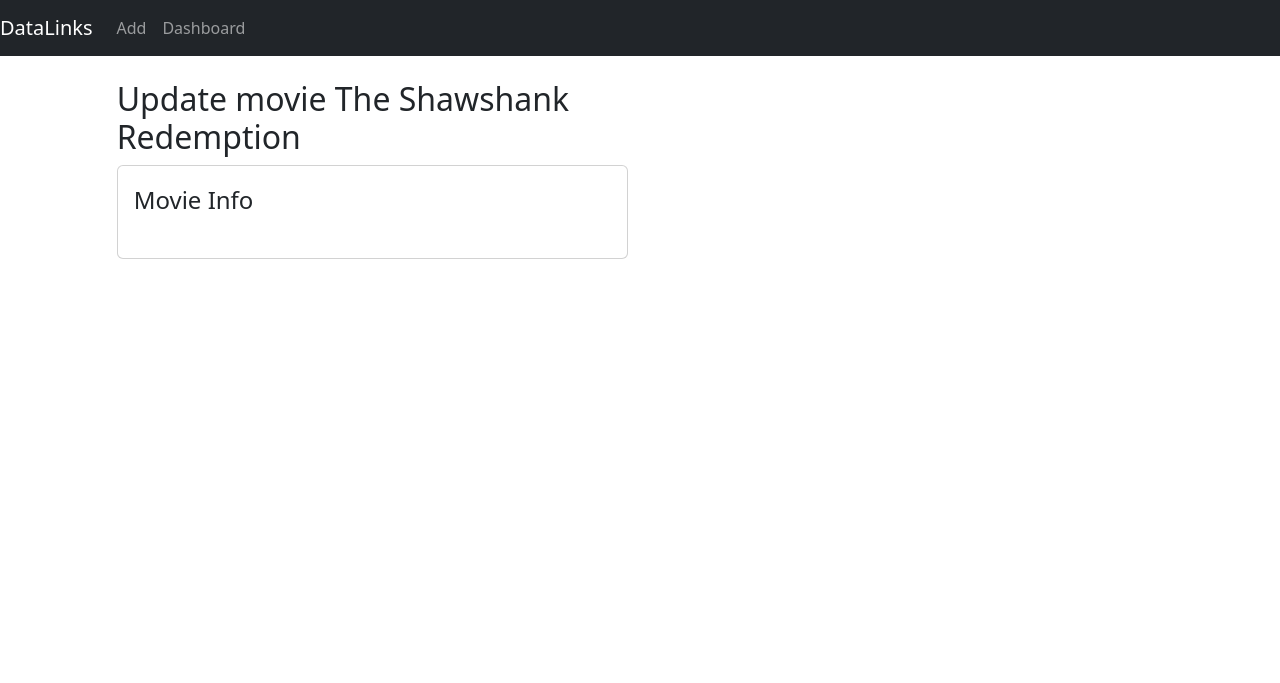
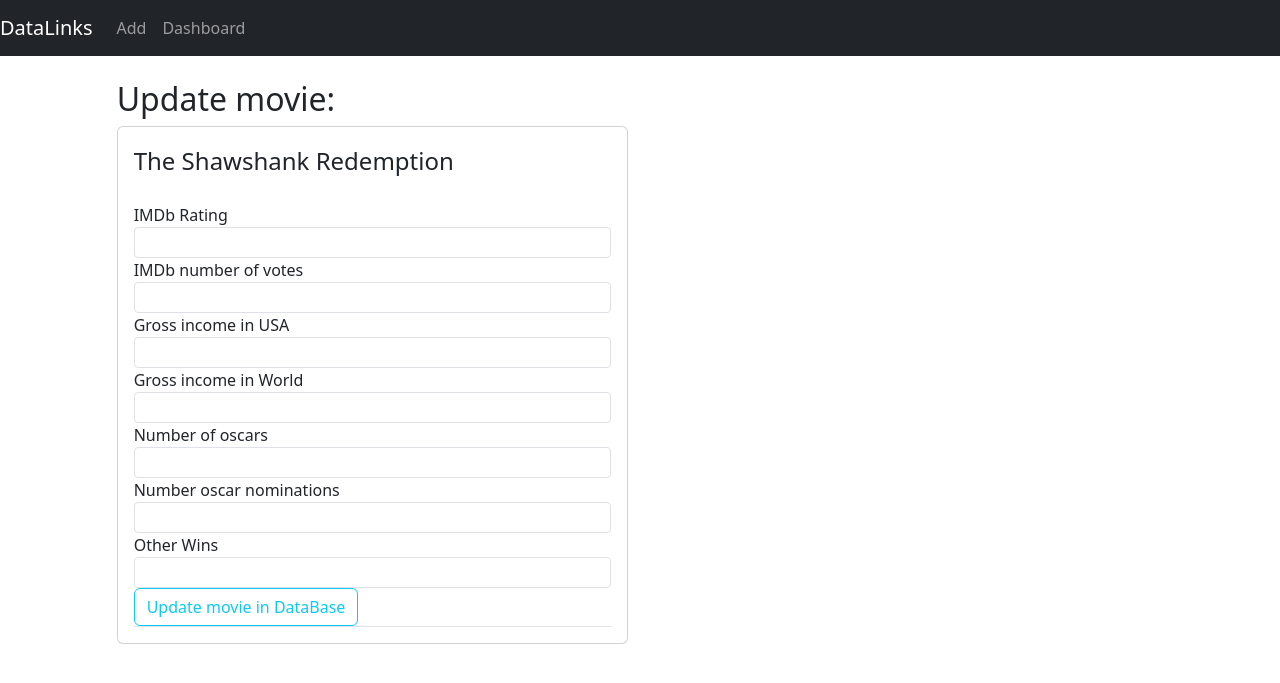
Before and after one commit to Janfiffik/movie_auto_analytics, a Flask app: page /update/1 in a window 1280 px wide. Shown: the top 683 px of the page. Run offline with Flask 3, Linux system fonts and the light colour scheme.

Commit message:
Updating pipline, saving data to database. Update button for every movie in DataBase.

```diff
--- a/application/Templates/add.html
+++ b/application/Templates/add.html
@@ -120,12 +120,6 @@
               {{ form.Other_Wins(class = "form-control form-control-sm") }}
             </div>
 
-
-            <div class="form-group">
-              {{ form.Nominations_Total.label(class = "form-control-label") }}
-              {{ form.Nominations_Total(class = "form-control form-control-sm") }}
-            </div>
-
             <div class="form-group border-bottom pd-3">
               {{ form.submit(class = "btn btn-outline-info") }}
             </div>
--- a/application/Templates/update.html
+++ b/application/Templates/update.html
@@ -2,13 +2,53 @@
 {% block content %}
 
 <div class="col-xs-10 col-sm-6 col-md-6 ml-auto mr-auto">
-    <h2>Update movie {{ title }}</h2>
+    <h2>Update movie:</h2>
     <div class="card card-style mb-2">
         <div class="card-body">
             <form action="" method="POST">
                 {{ form.csrf_token() }}
               <fieldset class="form-group">
-                  <legend class="mb-4">Movie Info</legend>
+                  <legend class="mb-4">{{ old_data.Title }}</legend>
+
+                    <div class="form-group">
+                      {{ form.Imdb_Rating.label(class = "form-control-label") }}
+                      {{ form.Imdb_Rating(class = "form-control form-control-sm") }}
+                    </div>
+
+                    <div class="form-group">
+                      {{ form.Imdb_Votes.label(class = "form-control-label") }}
+                      {{ form.Imdb_Votes(class = "form-control form-control-sm") }}
+                    </div>
+
+                    <div class="form-group">
+                      {{ form.Gross_US.label(class = "form-control-label") }}
+                      {{ form.Gross_US(class = "form-control form-control-sm") }}
+                    </div>
+
+                    <div class="form-group">
+                      {{ form.World_Gross.label(class = "form-control-label") }}
+                      {{ form.World_Gross(class = "form-control form-control-sm") }}
+                    </div>
+
+                    <div class="form-group">
+                      {{ form.Oscar_Wins.label(class = "form-control-label") }}
+                      {{ form.Oscar_Wins(class = "form-control form-control-sm") }}
+                    </div>
+
+                    <div class="form-group">
+                      {{ form.Oscar_Nomination.label(class = "form-control-label") }}
+                      {{ form.Oscar_Nomination(class = "form-control form-control-sm") }}
+                    </div>
+
+                    <div class="form-group">
+                      {{ form.Other_Wins.label(class = "form-control-label") }}
+                      {{ form.Other_Wins(class = "form-control form-control-sm") }}
+                    </div>
+
+                    <div class="form-group border-bottom pd-3">
+                      {{ form.submit(class = "btn btn-outline-info") }}
+                    </div>
+
               </fieldset>
             </form>
         </div>
--- a/application/forms.py
+++ b/application/forms.py
@@ -38,9 +38,15 @@ class NewMovieForm(FlaskForm):
     Oscar_Wins = IntegerField("Number of oscars", validators=[DataRequired()])
     Oscar_Nomination = IntegerField("Number oscar nominations", validators=[DataRequired()])
     Other_Wins = IntegerField("Other Wins", validators=[DataRequired()])
-    Nominations_Total = IntegerField("Total number of nominations", validators=[DataRequired()])
     submit = SubmitField("Add movie to DataBase")
 
 
 class UpdateMovieForm(FlaskForm):
+    Imdb_Rating = FloatField("IMDb Rating", validators=[DataRequired()])
+    Imdb_Votes = IntegerField("IMDb number of votes", validators=[DataRequired()])
+    Gross_US = IntegerField("Gross income in USA", validators=[DataRequired()])
+    World_Gross = IntegerField("Gross income in World", validators=[DataRequired()])
+    Oscar_Wins = IntegerField("Number of oscars", validators=[DataRequired()])
+    Oscar_Nomination = IntegerField("Number oscar nominations", validators=[DataRequired()])
+    Other_Wins = IntegerField("Other Wins", validators=[DataRequired()])
     submit = SubmitField("Update movie in DataBase")
--- a/application/imdb_data_pipeline.py
+++ b/application/imdb_data_pipeline.py
@@ -37,7 +37,7 @@ def save_data_to_database(data_to_db):
                               Oscar_Wins=row[19],
                               Oscar_Nomination=row[20],
                               Other_Wins=row[21],
-                              Nomination_Total=row[22]
+                              Nomination_Total=row[21] + row[20] + row[19]
                               )
 
         db.session.add(entry)
--- a/application/routes.py
+++ b/application/routes.py
@@ -36,7 +36,7 @@ def add_movie():
                               Oscar_Wins=form.Oscar_Wins.data,
                               Oscar_Nomination=form.Oscar_Nomination.data,
                               Other_Wins=form.Other_Wins.data,
-                              Nomination_Total=form.Nominations_Total.data
+                              Nomination_Total=form.Oscar_Wins.data + form.Oscar_Nomination.data + form.Other_Wins.data
                               )
 
         db.session.add(entry)
@@ -48,13 +48,22 @@ def add_movie():
     return render_template('add.html', title="Add Movie", form=form)
 
 
-@app.route('/update/<int:movie_id>')
+@app.route('/update/<int:movie_id>', methods=["GET", "POST"])
 def update_movie(movie_id):
     entry = MovieDataBase.query.get_or_404(int(movie_id))
     form = UpdateMovieForm()
     if request.method == "POST" and form.validate_on_submit():
-        pass
-    return render_template("update.html", form=form, title=entry.Title)
+        entry.Imdb_Rating = form.Imdb_Rating.data
+        entry.Imdb_Votes = form.Imdb_Votes.data
+        entry.Gross_in_Us = form.Gross_US.data
+        entry.World_Gross = form.World_Gross.data
+        entry.Oscar_Wins = form.Oscar_Wins.data
+        entry.Oscar_Nomination = form.Oscar_Nomination.data
+        entry.Other_Wins = form.Other_Wins.data
+        entry.Nomination_Total = form.Oscar_Wins.data + form.Oscar_Nomination.data + form.Other_Wins.data
+        db.session.commit()
+        return redirect(url_for('index'))
+    return render_template("update.html", form=form, old_data=entry)
 
 
 @app.route('/delete/<int:movie_id>')
```
Also changed, not shown: application/instance/moviesDB.db.
